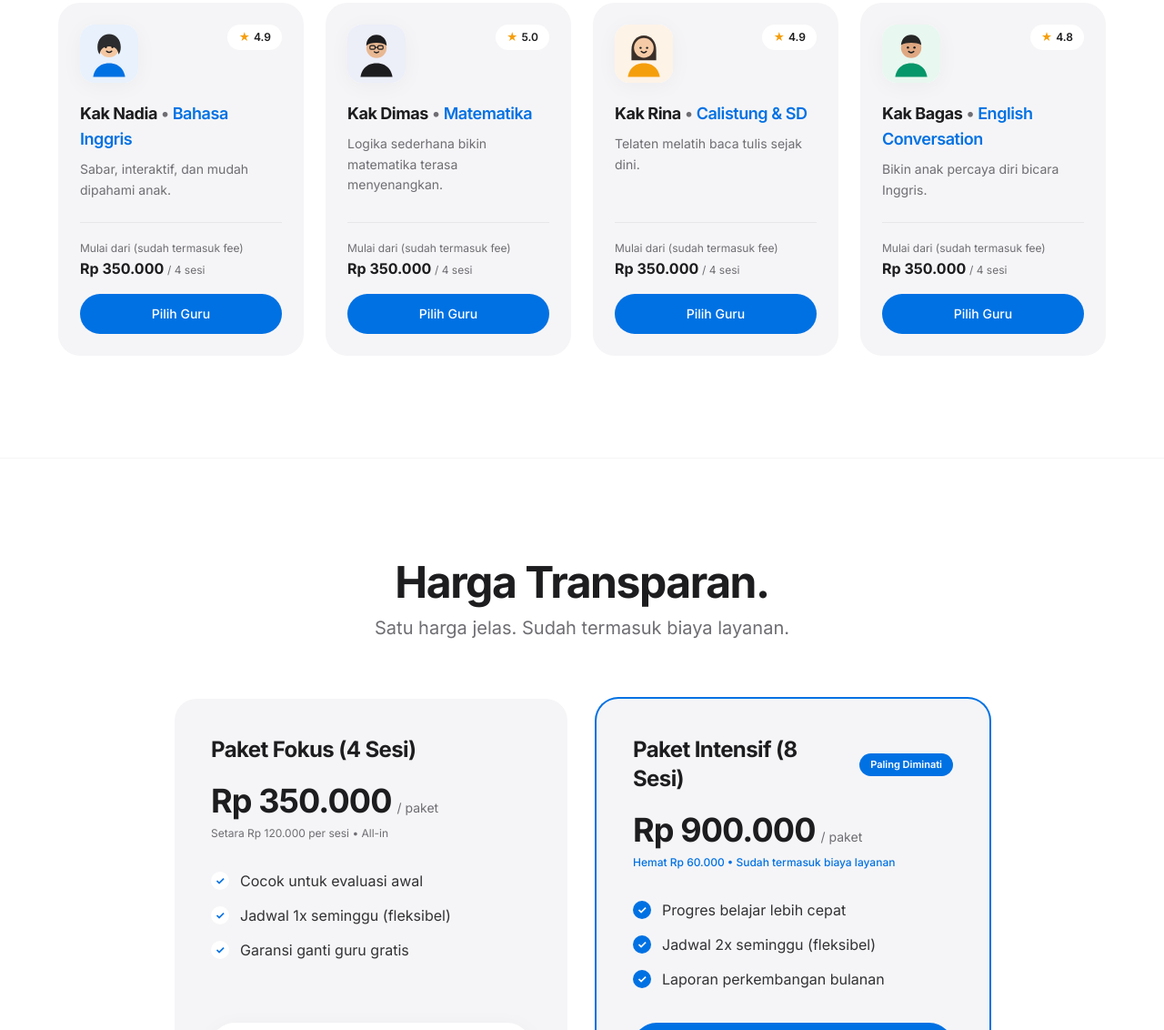
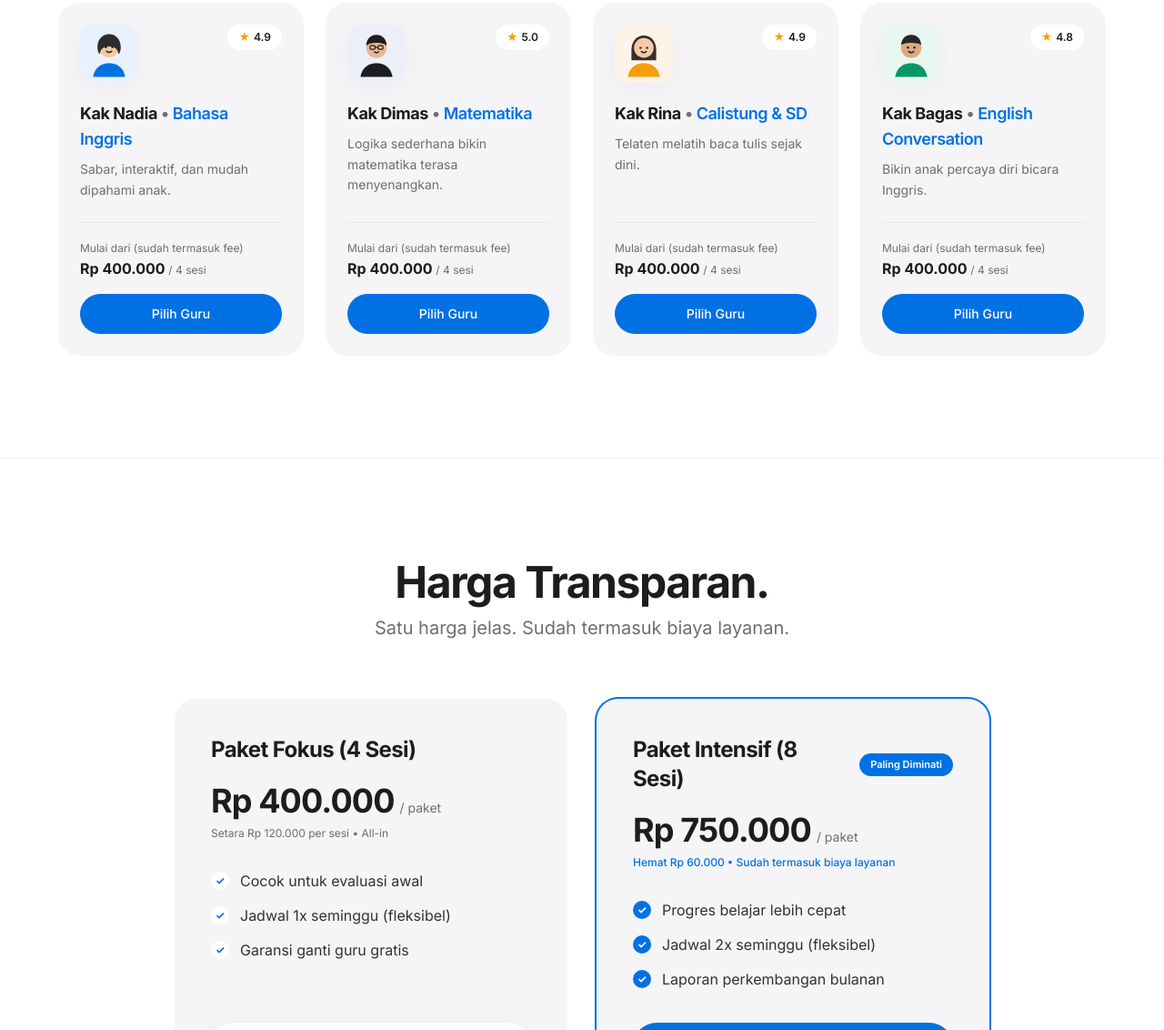
Before and after one commit to hilmanleshub/leslesanhub, a plain HTML site: page index.html in a window 1280 px wide. Shown: the part 1957-3089 px from the top of the page at 91% size. Drawn offline with nearby package versions, Linux system fonts and the light colour scheme.

Commit message:
Price Update index.html

```diff
--- a/index.html
+++ b/index.html
@@ -355,7 +355,7 @@
                 <div class="bg-white rounded-2xl p-3 flex items-center justify-between shadow-xs">
                   <div>
                     <p class="text-[11px] text-[#6E6E73]">Paket Fokus (4 Sesi)</p>
-                    <p class="text-sm font-bold text-[#1D1D1F]">Rp 350.000 <span class="text-[11px] font-normal text-[#6E6E73]">all-in</span></p>
+                    <p class="text-sm font-bold text-[#1D1D1F]">Rp 400.000 <span class="text-[11px] font-normal text-[#6E6E73]">all-in</span></p>
                   </div>
                   <button
                     type="button"
@@ -545,7 +545,7 @@
                 </h3>
               </div>
               <div class="mt-5 flex items-baseline gap-1.5">
-                <span class="text-3xl sm:text-4xl font-bold tracking-tight text-[#1D1D1F]">Rp 350.000</span>
+                <span class="text-3xl sm:text-4xl font-bold tracking-tight text-[#1D1D1F]">Rp 400.000</span>
                 <span class="text-sm text-[#6E6E73]">/ paket</span>
               </div>
               <p class="mt-2 text-xs text-[#6E6E73]">Setara Rp 120.000 per sesi • All-in</p>
@@ -586,7 +586,7 @@
                 </span>
               </div>
               <div class="mt-5 flex items-baseline gap-1.5">
-                <span class="text-3xl sm:text-4xl font-bold tracking-tight text-[#1D1D1F]">Rp 900.000</span>
+                <span class="text-3xl sm:text-4xl font-bold tracking-tight text-[#1D1D1F]">Rp 750.000</span>
                 <span class="text-sm text-[#6E6E73]">/ paket</span>
               </div>
               <p class="mt-2 text-xs text-[#0071E3] font-medium">Hemat Rp 60.000 • Sudah termasuk biaya layanan</p>
@@ -698,7 +698,7 @@
               onclick="selectPackage(4)"
               class="rounded-xl py-2.5 px-3 text-left transition-all bg-white shadow-xs cursor-pointer">
               <div class="text-xs font-bold text-[#1D1D1F]">4 Sesi</div>
-              <div class="text-[11px] text-[#6E6E73]">Rp 350.000</div>
+              <div class="text-[11px] text-[#6E6E73]">Rp 400.000</div>
             </button>
             <button
               type="button"
@@ -709,7 +709,7 @@
                 <span class="text-xs font-bold text-[#1D1D1F]">8 Sesi</span>
                 <span class="text-[10px] font-semibold text-[#0071E3]">Hemat</span>
               </div>
-              <div class="text-[11px] text-[#6E6E73]">Rp 900.000</div>
+              <div class="text-[11px] text-[#6E6E73]">Rp 750.000</div>
             </button>
           </div>
         </div>
@@ -766,7 +766,7 @@
           <!-- Baris Total Harga Real-Time -->
           <div class="pt-2 border-t border-black/[0.06] flex items-center justify-between">
             <span class="text-xs text-[#6E6E73]">Total Pembayaran (All-in)</span>
-            <span id="modal-total-price" class="text-lg font-bold text-[#1D1D1F]">Rp 350.000</span>
+            <span id="modal-total-price" class="text-lg font-bold text-[#1D1D1F]">Rp 400.000</span>
           </div>
 
           <!-- Tombol Lanjut Konfirmasi -->
@@ -809,7 +809,7 @@
           </div>
           <div class="pt-2 border-t border-black/[0.06] flex justify-between items-center">
             <span class="text-[#6E6E73]">Total All-in</span>
-            <span id="summary-total" class="text-base font-bold text-[#0071E3]">Rp 350.000</span>
+            <span id="summary-total" class="text-base font-bold text-[#0071E3]">Rp 400.000</span>
           </div>
         </div>
 
@@ -870,7 +870,7 @@
         category: 'Bahasa Inggris',
         rating: '4.9',
         highlight: 'Sabar, interaktif, dan mudah dipahami anak.',
-        price4: 350000,
+        price4: 400000,
         accentBg: 'from-sky-100 to-blue-50',
         avatarSvg: `
           <svg viewBox="0 0 80 80" class="w-full h-full">
@@ -890,7 +890,7 @@
         category: 'Matematika',
         rating: '5.0',
         highlight: 'Logika sederhana bikin matematika terasa menyenangkan.',
-        price4: 350000,
+        price4: 400000,
         accentBg: 'from-indigo-100 to-slate-50',
         avatarSvg: `
           <svg viewBox="0 0 80 80" class="w-full h-full">
@@ -911,7 +911,7 @@
         category: 'Calistung',
         rating: '4.9',
         highlight: 'Telaten melatih baca tulis sejak dini.',
-        price4: 350000,
+        price4: 400000,
         accentBg: 'from-amber-100 to-orange-50',
         avatarSvg: `
           <svg viewBox="0 0 80 80" class="w-full h-full">
@@ -931,7 +931,7 @@
         category: 'Bahasa Inggris',
         rating: '4.8',
         highlight: 'Bikin anak percaya diri bicara Inggris.',
-        price4: 350000,
+        price4: 400000,
         accentBg: 'from-emerald-100 to-teal-50',
         avatarSvg: `
           <svg viewBox="0 0 80 80" class="w-full h-full">
@@ -973,8 +973,8 @@
     let selectedSessions = 4;
 
     const PACKAGE_PRICES = {
-      4: 350000,
-      8: 900000
+      4: 400000,
+      8: 750000
     };
 
     function formatRupiah(amount) {
```
